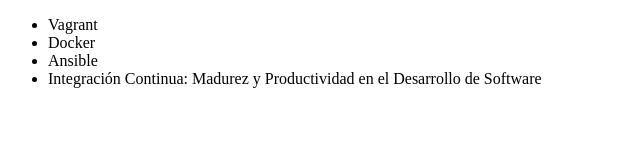
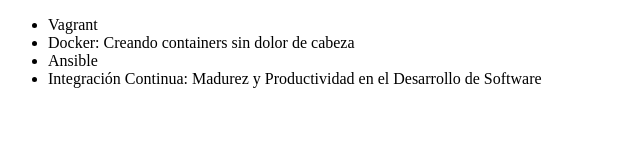
Before and after one commit to KiawSTD/alura-git, a plain HTML site: page index.html in a window 1280 px wide. Shown: the whole page, without its empty margins (0-640 px from the left). Drawn offline with Linux system fonts and the light colour scheme.

Commit message:
Corrigiendo el nombre del curso Docker

```diff
--- a/index.html
+++ b/index.html
@@ -7,7 +7,8 @@
 <body>
      <ul>
          <li> Vagrant </li>
-         <li> Docker </li>
+         <li> Docker: Creando containers sin dolor de cabeza
+         </li>
          <li> Ansible </li>
          <li> Integración Continua: Madurez y Productividad en el Desarrollo de Software </li>
      </ul>
```
